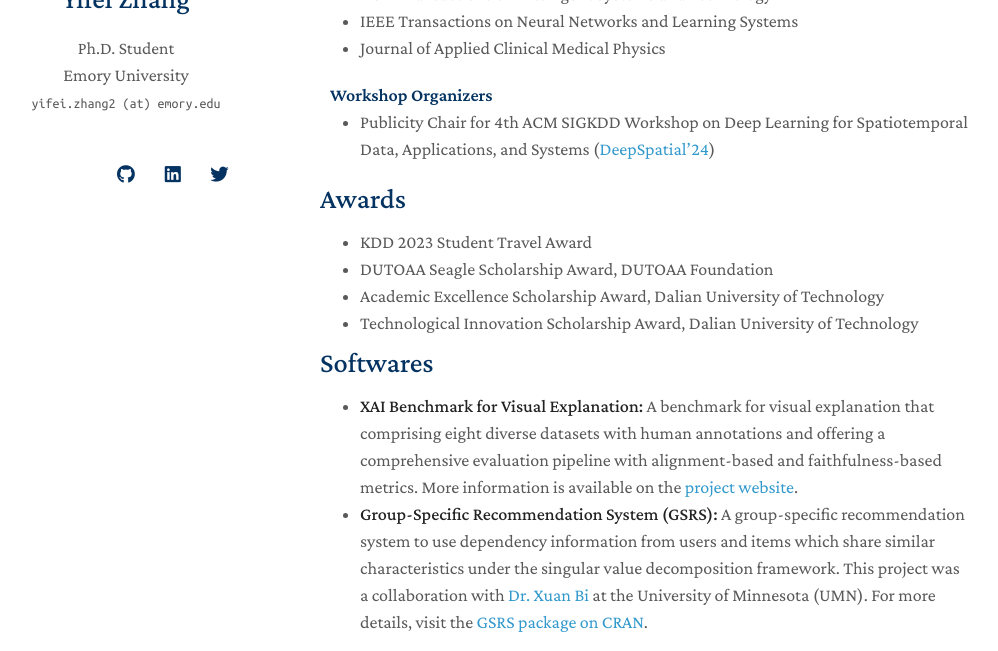
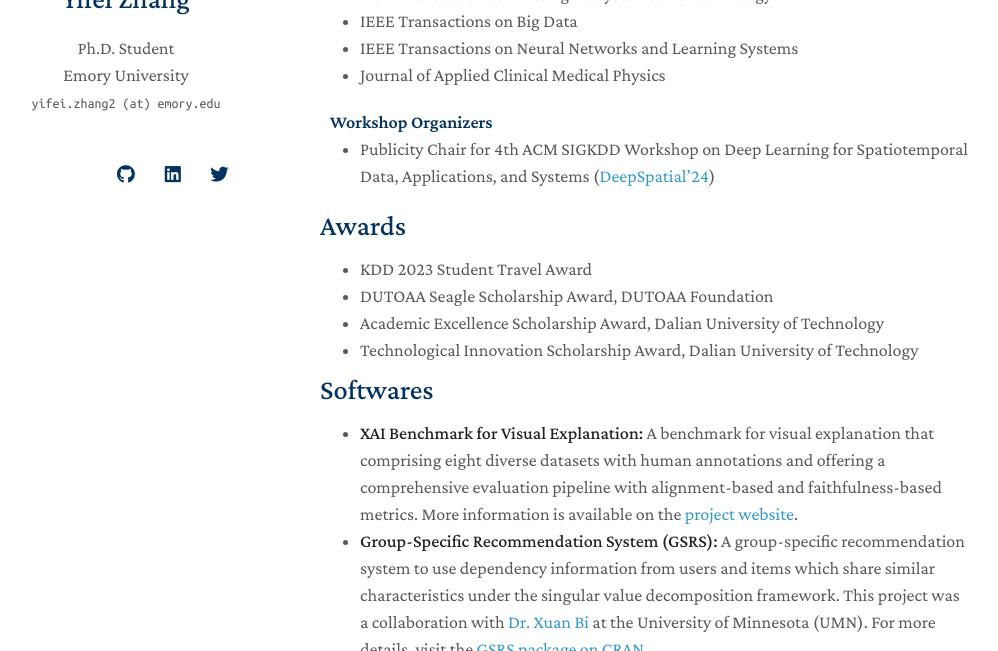
Before and after one commit to yifeizhangcs/yifeizhangcs.github.io, a Jekyll site: the page built from index.md, in a window 1280 px wide and 900 px high, scrolled down 3639 px, cut to the strip 249-900 px from the top of the window. Shown: the whole strip, without its empty margins (150-1148 px from the left). Built offline with Jekyll 4.4.1, drawn with Linux system fonts in a browser that asks for light colours; nearby versions of some CDN libraries; a style sheet for code colours, icons or effects is not loaded; our own code applies the rules of GitHub Pages for plain Markdown files.

Commit message:
Update services.md

```diff
--- a/_includes/services.md
+++ b/_includes/services.md
@@ -3,9 +3,9 @@
 
 <ul style="margin:0 0 20px;">
     <li><a href="https://dl.acm.org/journal/tist"><autocolor>ACM Transactions on Intelligent Systems and Technology</autocolor></a></li>
-  <li><a href="https://ieeexplore.ieee.org/xpl/RecentIssue.jsp?punumber=5962385"><autocolor>IEEE Transactions on Neural Networks and Learning Systems</autocolor></a></li>
-  <li><a href="https://aapm.onlinelibrary.wiley.com/journal/15269914"><autocolor>Journal of Applied Clinical Medical Physics</autocolor></a></li>
-
+    <li><a href="https://ieeexplore.ieee.org/xpl/RecentIssue.jsp?punumber=6687317"><autocolor>IEEE Transactions on Big Data</autocolor></a></li>
+    <li><a href="https://ieeexplore.ieee.org/xpl/RecentIssue.jsp?punumber=5962385"><autocolor>IEEE Transactions on Neural Networks and Learning Systems</autocolor></a></li>
+    <li><a href="https://aapm.onlinelibrary.wiley.com/journal/15269914"><autocolor>Journal of Applied Clinical Medical Physics</autocolor></a></li>
 </ul>
 
 <h4 style="margin:0 10px 0;">Workshop Organizers</h4>
```
